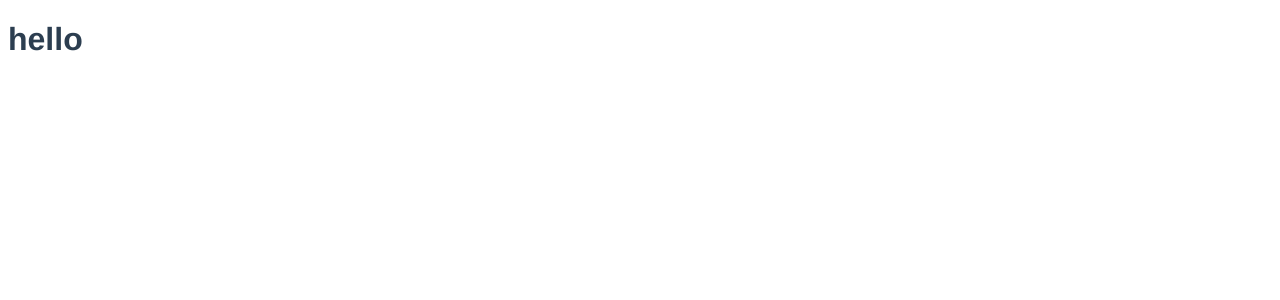
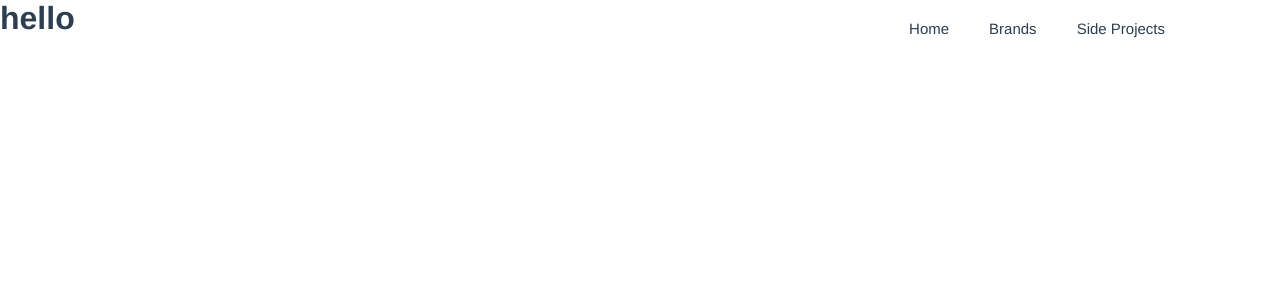
Before and after one commit to crushen/Hayley-Betty-Butler, a Vue app: page / in a window 1280 px wide. Shown: the top 300 px of the page. Built offline with nearby package versions, Linux system fonts and the light colour scheme.

Commit message:
Starting to build nav

```diff
--- a/src/App.vue
+++ b/src/App.vue
@@ -1,14 +1,29 @@
 <template>
   <div id="app">
-    <!-- <div id="nav">
-      <router-link to="/">Home</router-link> |
-      <router-link to="/about">About</router-link>
-    </div> -->
+    <mobile-nav id="mobile-nav"></mobile-nav>
+    <app-nav id="nav"></app-nav>
     <router-view/>
   </div>
 </template>
 
+<script>
+import MobileNav from "./components/nav/MobileNav.vue";
+import AppNav from "./components/nav/Nav.vue";
+
+export default {
+  components: {
+    MobileNav,
+    AppNav
+  }
+}
+</script>
+
 <style>
+* {
+  padding: 0;
+  margin: 0;
+}
+
 #app {
   font-family: 'Avenir', Helvetica, Arial, sans-serif;
   -webkit-font-smoothing: antialiased;
@@ -16,4 +31,23 @@
   color: #2c3e50;
 }
 
+a {
+  text-decoration: none;
+}
+
+/* Mobile */
+#nav {
+  display: none;
+}
+
+/*Desktop */
+@media screen and (min-width: 1100px) {
+  #mobile-nav {
+    display: none;
+  }
+  #nav {
+    display: block;
+  }
+}
+
 </style>
--- /dev/null
+++ b/src/components/nav/MobileNav.vue
@@ -0,0 +1,143 @@
+<template>
+  <div>
+    <div class="nav-bar"></div>
+    <div class="burger" @click="toggleNav">
+      <div class="burger-bar"></div>
+    </div>
+    <transition name="slide" enter-active-class="animated slideInDown faster" leave-active-class="animated slideOutUp faster">
+      <nav class="nav" v-if="navActive">
+        <a href="#home">Home</a>
+        <a href="#collections">Collections</a>
+        <a href="solo-pieces">Solo Pieces</a>
+        <a href="#contact">Contact</a>
+      </nav>
+    </transition>
+  </div>
+</template>
+
+<script>
+export default {
+  data() {
+    return {
+      navActive: false
+    }
+  },
+  methods: {
+    toggleNav() {
+      this.navActive = !this.navActive;
+      if(this.navActive) {
+        document.querySelector('.burger').classList.add('active');
+        window.addEventListener('scroll', noScroll);
+      } else {
+        document.querySelector('.burger').classList.remove('active');
+        window.removeEventListener('scroll', noScroll);
+      }
+    }
+  },
+  watch: {
+    '$route'() {
+      this.navActive = false;
+      document.querySelector('.burger').classList.remove('active');
+      window.removeEventListener('scroll', noScroll);
+    }
+  }
+
+}
+function noScroll() {
+  window.scrollTo(0, 0);
+}
+</script>
+
+<style scoped>
+  .nav-bar {
+    position: fixed;
+    top: 0;
+    right: 0;
+    width: 100%;
+    height: 60px;
+    z-index: 10;
+    transition: 0.3s;
+  }
+  .burger {
+    position: fixed;
+    top: 0;
+    right: 5%;
+    width: 60px;
+    height: 60px;
+    cursor: pointer;
+    background: rgba(0,0,0,0);
+    transition: 0.4s;
+    z-index: 30;
+  }
+  .burger-bar {
+    width: 35px;
+    height: 4px;
+    background: blue;
+    position: relative;
+    top: 50%;
+    left: 50%;
+    transform: translate(-50%,-50%);
+    transition: 0.4s;
+  }
+  .burger-bar:before,
+  .burger-bar:after {
+    content: '';
+    width:35px;
+    height: 4px;
+    background: blue;
+    position: absolute;
+    transition: 0.4s;
+  }
+  .burger-bar::before {
+    top: -10px;
+  }
+  .burger-bar::after {
+    top: 10px;
+  }
+  .burger.active .burger-bar {
+    background: rgba(0,0,0,0);
+  }
+  .burger.active .burger-bar::before {
+    top: 0;
+    transform: rotate(-45deg);
+  }
+  .burger.active .burger-bar::after {
+    top: 0;
+    transform: rotate(45deg);
+  }
+  .nav {
+    position: fixed;
+    width: 100vw;
+    height: 100vh;
+    display: flex;
+    flex-direction: column;
+    align-items: center;
+    justify-content: center;
+    background: red;
+    z-index: 20;
+  }
+  .nav a {
+    font-size: 28px;
+    font-weight: 400;
+    color: white;
+    border-bottom: 4px solid transparent;
+    margin: 16px;
+    border-bottom: 4px solid transparent;
+    line-height: 40px;
+    transition: 0.25s;
+  }
+  .nav a:hover {
+    color: white;
+    border-bottom: 4px solid white;
+  }
+  .nav a.router-link-active {
+    color: white;
+    border-bottom: 4px solid white;
+  }
+  @media screen and (min-width: 700px) {
+    .nav a {
+      font-size: 36px;
+      margin: 20px;
+    }
+  }
+</style>
--- /dev/null
+++ b/src/components/nav/Nav.vue
@@ -0,0 +1,47 @@
+<template>
+  <nav class="navbar-large">
+    <div class="nav-inner">
+      <router-link to="/" exact>Home</router-link>
+      <router-link to="/brands">Brands</router-link>
+      <router-link to="/side-projects">Side Projects</router-link>
+    </div>
+  </nav>
+</template>
+
+<script>
+</script>
+
+<style scoped>
+  nav {
+    text-align: right;
+    width: 100%;
+    padding: 20px 0;
+    position: fixed;
+    top: 0;
+    right: 0;
+    z-index: 40;
+    border-bottom: 3px solid transparent;
+  }
+
+  a {
+    color: var(--secondary-text);
+    border-bottom: 3px solid transparent;
+    font-weight: 400;
+    font-size: 15px;
+    margin-left: 40px;
+    cursor: pointer;
+    transition: 0.25s;
+  }
+  a:hover {
+    color: var(--main-text);
+    border-bottom: 3px solid var(--main-text);
+  }
+  nav a.router-link-active {
+    color: var(--main-text);
+    border-bottom: 3px solid var(--main-text);
+  }
+  .nav-inner {
+    max-width: 1050px;
+    margin: auto;
+  }
+</style>
```
